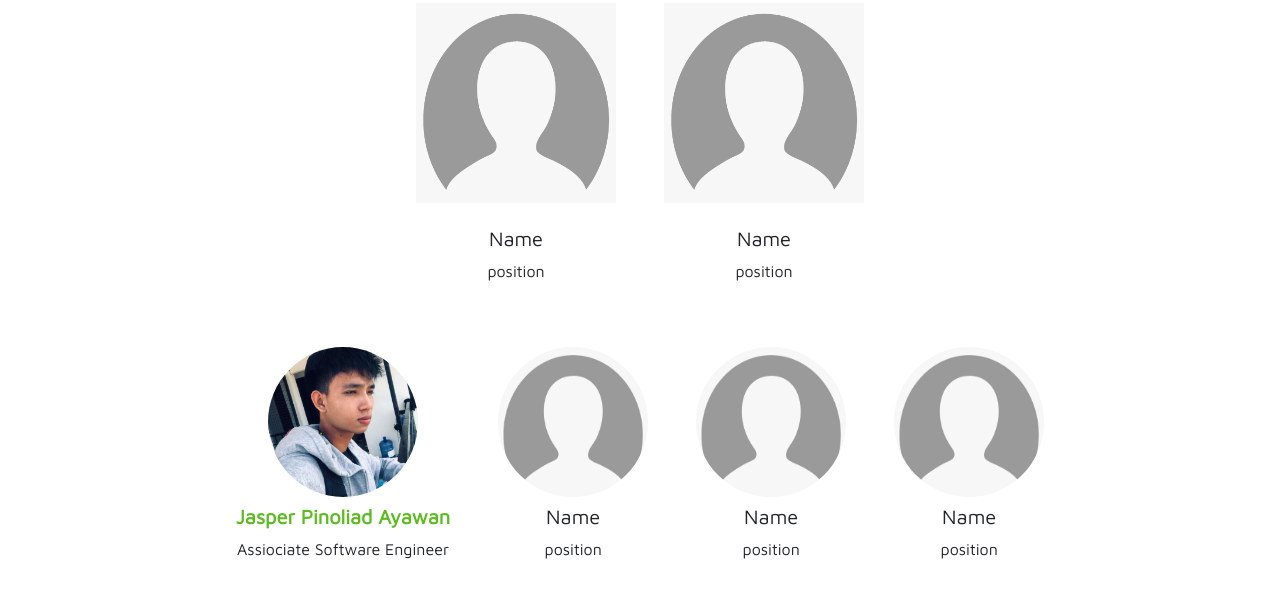
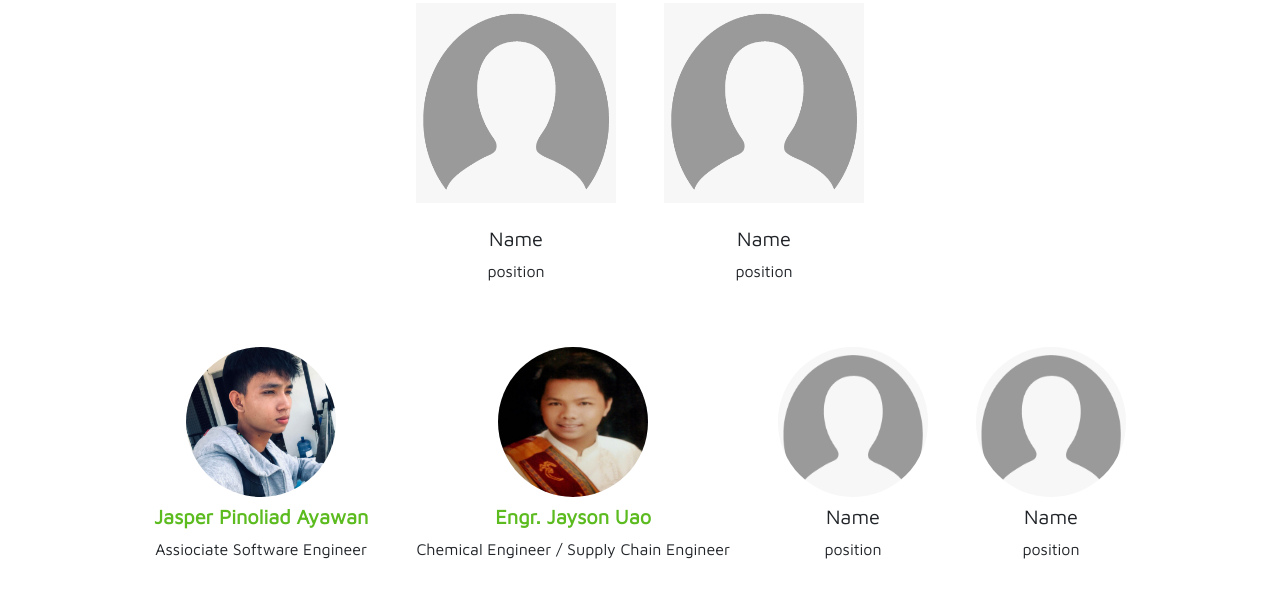
Before and after one commit to jasperayawan/miniP2, a plain HTML site: page about-us.html in a window 1280 px wide. Shown: the part 2681-3292 px from the top of the page. Drawn offline with nearby package versions, Linux system fonts and the light colour scheme; grey boxes are pictures that could not be loaded; a web font is replaced by a local one.

Commit message:
modified:   about-us.html 	new file:   assets/jayson.jpg

```diff
--- a/about-us.html
+++ b/about-us.html
@@ -329,14 +329,19 @@
       <div class="d-grid gap-5 container">
         <div class="d-grid text-center gap-2 title-team">
           <h2>The Team</h2>
-          <p class="w-100">Our expert team is made up of creatives
-            with technical know-how, strategists who think outside the box, and developers who push innovation</p>
+          <p class="w-100">
+            Our expert team is made up of creatives with technical know-how,
+            strategists who think outside the box, and developers who push
+            innovation
+          </p>
         </div>
 
-        <div class="team-leader d-flex flex-md-row gap-5 justify-content-center">
-          <div class="position-relative d-grid gap-4 ">
+        <div
+          class="team-leader d-flex flex-md-row gap-5 justify-content-center"
+        >
+          <div class="position-relative d-grid gap-4">
             <div class="position-relative d-block leaderLeft">
-              <img src="assets/prof.png" alt="leader 1" class="w-100 h-100">
+              <img src="assets/prof.png" alt="leader 1" class="w-100 h-100" />
             </div>
             <div class="d-flex flex-column text-center">
               <h5>Name</h5>
@@ -344,9 +349,9 @@
             </div>
           </div>
 
-          <div class="position-relative d-grid gap-4 ">
+          <div class="position-relative d-grid gap-4">
             <div class="position-relative d-block leaderLeft">
-              <img src="assets/prof.png" alt="leader 1" class="w-100 h-100">
+              <img src="assets/prof.png" alt="leader 1" class="w-100 h-100" />
             </div>
             <div class="d-flex flex-column text-center">
               <h5>Name</h5>
@@ -355,10 +360,12 @@
           </div>
         </div>
 
-        <div class="co-workers_container d-flex flex-wrap justify-content-center gap-lg-5">
+        <div
+          class="co-workers_container d-flex flex-wrap justify-content-center gap-lg-5"
+        >
           <div class="d-flex flex-column align-items-center gap-2">
             <div class="co_workers position-relative d-block">
-              <img src="assets/jass.jpg" alt="worker1">
+              <img src="assets/jass.jpg" alt="worker1" />
             </div>
             <div class="d-flex flex-column text-center">
               <h5 class="name_of_team">Jasper Pinoliad Ayawan</h5>
@@ -368,17 +375,17 @@
 
           <div class="d-flex flex-column align-items-center gap-2">
             <div class="co_workers position-relative d-block">
-              <img src="assets/prof.png" alt="worker1">
+              <img src="assets/jayson.jpg" alt="worker1" />
             </div>
             <div class="d-flex flex-column text-center">
-              <h5 class="">Name</h5>
-              <p>position</p>
+              <h5 class="name_of_team">Engr. Jayson Uao</h5>
+              <p>Chemical Engineer / Supply Chain Engineer</p>
             </div>
           </div>
 
           <div class="d-flex flex-column align-items-center gap-2">
             <div class="co_workers position-relative d-block">
-              <img src="assets/prof.png" alt="worker1">
+              <img src="assets/prof.png" alt="worker1" />
             </div>
             <div class="d-flex flex-column text-center">
               <h5>Name</h5>
@@ -388,7 +395,7 @@
 
           <div class="d-flex flex-column align-items-center gap-2">
             <div class="co_workers position-relative d-block">
-              <img src="assets/prof.png" alt="worker1">
+              <img src="assets/prof.png" alt="worker1" />
             </div>
             <div class="d-flex flex-column text-center">
               <h5>Name</h5>
```
Also changed, not shown: assets/jayson.jpg (added).
